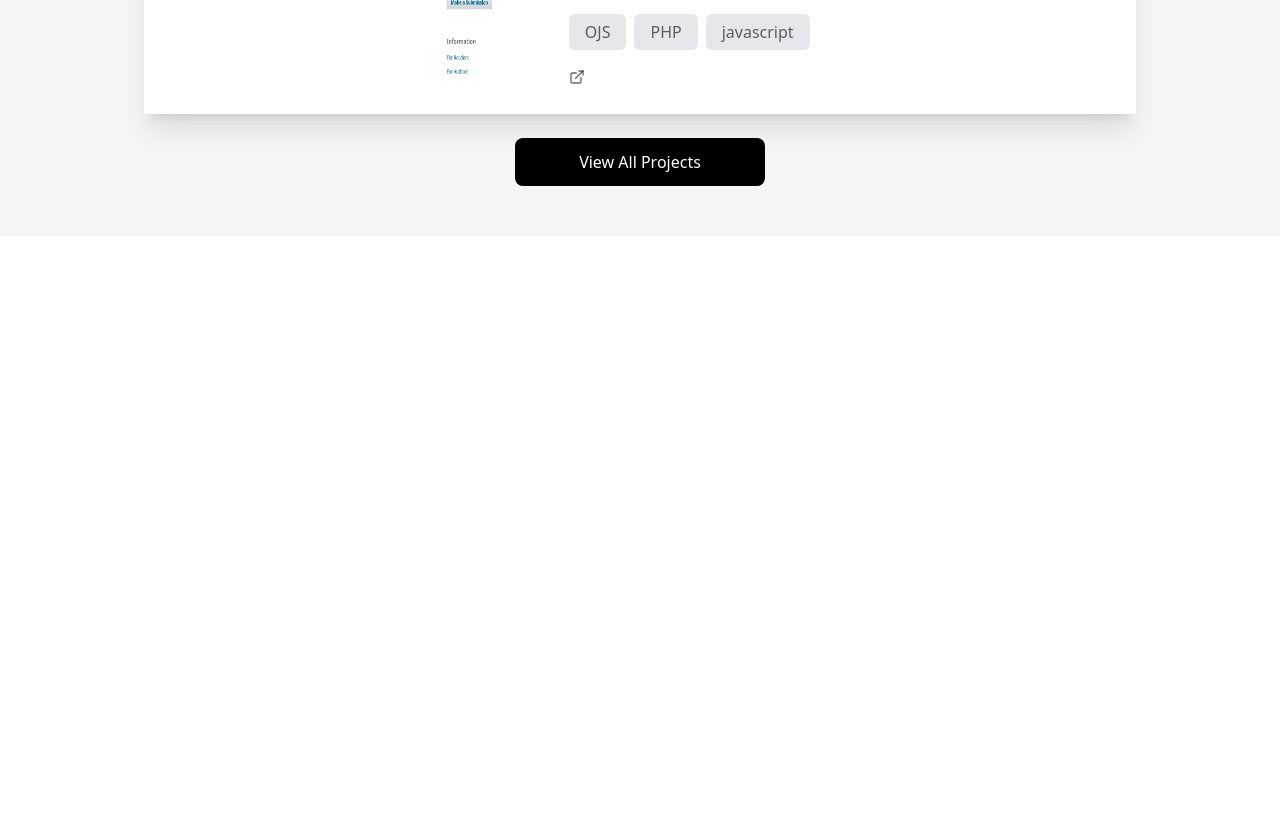
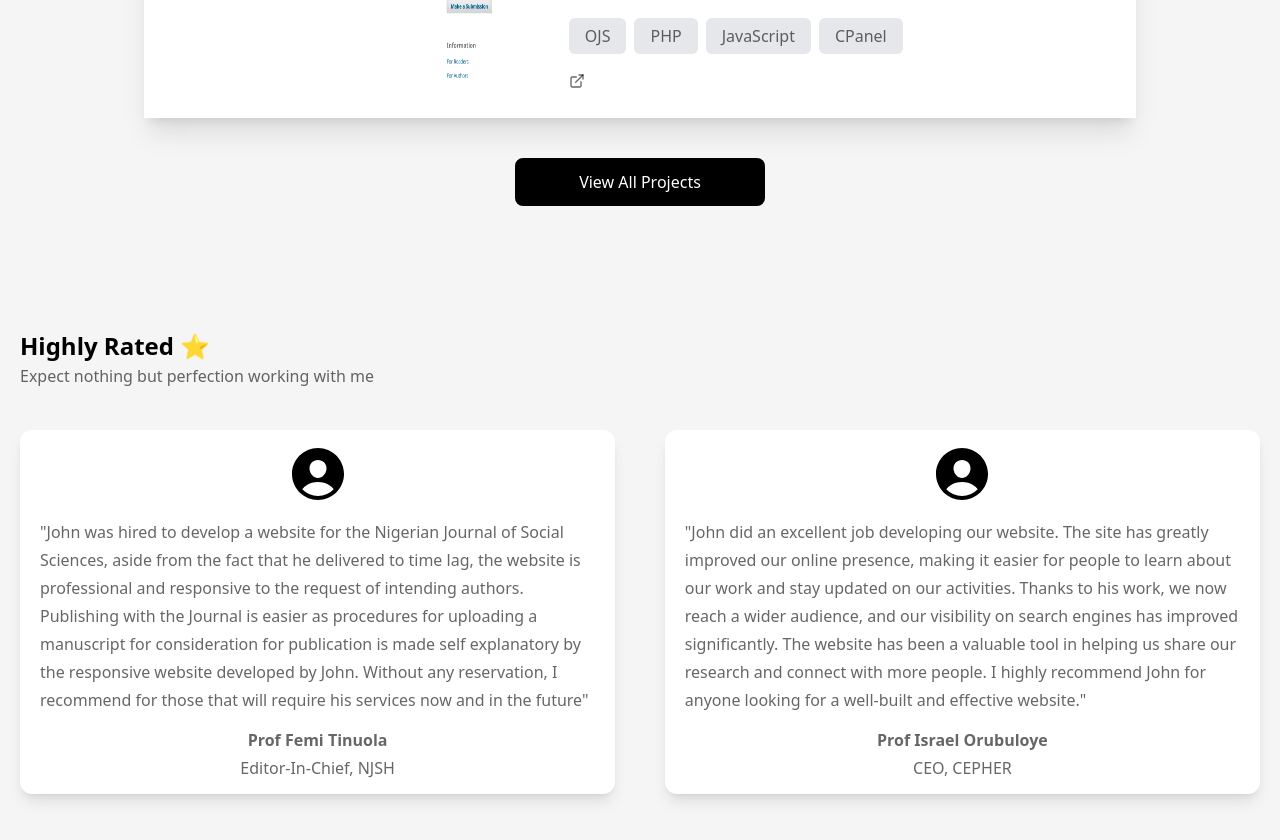
Before and after one commit to lamba01/port, a React (Vite) app: page / in a window 1280 px wide. Shown: the part 1500-2340 px from the top of the page. Before the commit the page ends 1736 px from the top, so only its background shows below. Built offline with nearby package versions, Linux system fonts and the light colour scheme.

Commit message:
added testimonial section to home page

```diff
--- a/src/index.css
+++ b/src/index.css
@@ -9,6 +9,7 @@ h2 {
   font-weight: bold;
   color: black;
   text-transform: capitalize;
+  font-size: 1.5rem;
 }
 
 h3 {
--- a/src/pages/home.jsx
+++ b/src/pages/home.jsx
@@ -2,6 +2,7 @@ import React from "react";
 import Navbar from "../components/navBar";
 import Hero from "../sections/hero";
 import Projects from "../sections/projects";
+import Testimonial from "../sections/testimonial";
 
 function Home() {
   return (
@@ -9,6 +10,7 @@ function Home() {
       <Navbar />
       <Hero />
       <Projects />
+      <Testimonial />
     </div>
   );
 }
--- a/src/sections/projects.jsx
+++ b/src/sections/projects.jsx
@@ -1,5 +1,3 @@
-// import React from "react";
-import { Link } from "react-router-dom";
 import project1 from "../assets/project1.png";
 import project2 from "../assets/project2.png";
 import cepherlogo from "../assets/cepher-logo.jpeg";
@@ -24,15 +22,15 @@ const projectsData = [
     title: "Nigerian Journal of Social Health",
     description:
       "Developed the official website for the Nigerian Journal of Social Health (NJSH) using Open Journal Systems (OJS). This platform streamlines the submission, review, and publication process for research articles, providing a seamless experience for authors, editors, and reviewers.",
-    technologies: ["OJS", "PHP", "javascript"],
+    technologies: ["OJS", "PHP", "JavaScript", "CPanel"],
     links: "https://njsh.org.ng/index.php/njsh-journal",
   },
 ];
 
 export default function Projects() {
   return (
-    <section className="bg-[#f5f5f5] py-[50px] px-[20px] w-full text-center">
-      <h2 className="text-2xl">Projects</h2>
+    <section className="bg-[#f5f5f5] py-[50px] px-[20px] w-full text-start">
+      <h2>Projects</h2>
       <p>Some of the noteworthy projects I have built</p>
       <main className="flex flex-wrap justify-center gap-10 my-6 text-start">
         {projectsData.map((project) => (
@@ -65,8 +63,8 @@ export default function Projects() {
             </div>
           </div>
         ))}
+        <button className="primary">view all projects</button>
       </main>
-      <button className="primary">view all projects</button>
     </section>
   );
 }
--- /dev/null
+++ b/src/sections/testimonial.jsx
@@ -0,0 +1,67 @@
+import React, { useState } from "react";
+import { IoPersonCircle } from "react-icons/io5";
+import njshImage from "../assets/project2.png";
+import cepherImage from "../assets/project1.png";
+
+const testimonialData = [
+  {
+    id: 1,
+    testimony: `"John was hired to develop a website for the Nigerian Journal of
+             Social Sciences, aside from the fact that he delivered to time lag,
+             the website is professional and responsive to the request of
+             intending authors. Publishing with the Journal is easier as
+             procedures for uploading a manuscript for consideration for
+             publication is made self explanatory by the responsive website
+             developed by John. Without any reservation, I recommend for those
+             that will require his services now and in the future"`,
+    name: "Prof Femi Tinuola",
+    organization: "Editor-in-Chief, NJSH",
+    image: njshImage,
+  },
+  {
+    id: 2,
+    testimony: `"John did an excellent job developing our website. The site has greatly improved our online presence,
+     making it easier for people to learn about our work and stay updated on our activities.
+     Thanks to his work, we now reach a wider audience, and our visibility on search engines has improved
+     significantly. The website has been a valuable tool in helping us share our research and connect with
+     more people. I highly recommend John for anyone looking for a well-built and effective website."`,
+    name: "Prof Israel Orubuloye",
+    organization: "CEO, CEPHER",
+    image: cepherImage,
+  },
+];
+
+export default function Testimonial() {
+  const [hoveredId, setHoveredId] = useState(null);
+
+  return (
+    <section className="bg-[#f5f5f5] py-[50px] px-[20px] w-full text-start overflow-hidden">
+      <h2 className="text-2xl">Highly Rated ⭐</h2>
+      <p>Expect nothing but perfection working with me</p>
+      <main className="w-full flex flex-col sm:flex-row items-center justify-between py-16 sm:py-10 gap-10 sm:gap-0">
+        {testimonialData.map((testimonial) => (
+          <div
+            key={testimonial.id}
+            className="relative w-[100%] sm:w-[48%] bg-white rounded-xl text-start flex flex-col items-center px-5 py-3 shadow-lg hover:shadow-xl transition-shadow duration-300"
+            onMouseEnter={() => setHoveredId(testimonial.id)}
+            onMouseLeave={() => setHoveredId(null)}
+          >
+            <IoPersonCircle size={"4em"} />
+            <p className="font-medium py-3">{testimonial.testimony}</p>
+            <div className="text-center">
+              <p className="font-bold capitalize">{testimonial.name}</p>
+              <p className="capitalize">{testimonial.organization}</p>
+            </div>
+            {hoveredId === testimonial.id && (
+              <img
+                src={testimonial.image}
+                alt="Testimonial Website Preview"
+                className="absolute top-[-40px] right-[-40px] w-80 h-40 object-cover rounded-lg shadow-md rotate-6 transition-transform duration-300"
+              />
+            )}
+          </div>
+        ))}
+      </main>
+    </section>
+  );
+}
```
